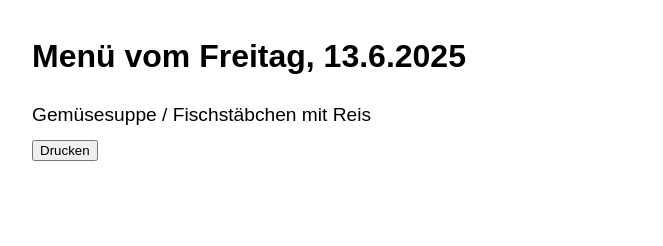
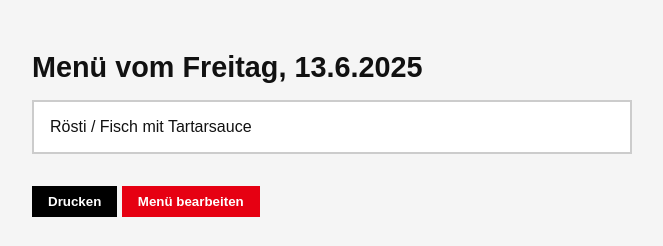
Before and after one commit to IsoMerkli/Z109-Menu, a plain HTML site: page index.html in a window 1280 px wide. Shown: the top 246 px of the page, without its empty margins (308-971 px from the left). Drawn offline with Linux system fonts and the light colour scheme.

Commit message:
Update index.html

```diff
--- a/index.html
+++ b/index.html
@@ -1,34 +1,96 @@
 <!DOCTYPE html>
-<html>
+<html lang="de">
 <head>
-  <meta charset="utf-8">
-  <title>Wochenmenü Z109</title>
+  <meta charset="UTF-8">
+  <title>Z109 Tagesmenü</title>
+  <meta name="viewport" content="width=device-width, initial-scale=1.0">
   <style>
-    body { font-family: sans-serif; max-width: 600px; margin: 2em auto; line-height: 1.5; }
-    .print-btn { margin: 10px 0; }
+    :root {
+      --font-main: 'IBM Plex Sans', sans-serif;
+      --bg: #f5f5f5;
+      --text: #111;
+      --accent: #e60012;
+      --gray: #ccc;
+    }
+    body {
+      font-family: var(--font-main);
+      margin: 0;
+      padding: 2rem;
+      background: var(--bg);
+      color: var(--text);
+      max-width: 600px;
+      margin-inline: auto;
+    }
+    h1 {
+      font-size: 1.8rem;
+      margin-bottom: 0.2rem;
+    }
+    h2 {
+      font-size: 1.3rem;
+      color: var(--accent);
+      margin-top: 2rem;
+    }
+    .menu-box {
+      padding: 1rem;
+      background: white;
+      border: 2px solid var(--gray);
+      margin-top: 1rem;
+    }
+    .edit-btn {
+      margin-top: 2rem;
+      background: var(--accent);
+      color: white;
+      padding: 0.5rem 1rem;
+      border: none;
+      cursor: pointer;
+      font-weight: bold;
+    }
+    .print-btn {
+      margin-top: 1rem;
+      background: black;
+      color: white;
+      padding: 0.5rem 1rem;
+      border: none;
+      cursor: pointer;
+      font-weight: bold;
+    }
+    iframe {
+      margin-top: 2rem;
+      width: 100%;
+      height: 500px;
+      border: none;
+    }
     @media print {
-      .print-btn { display: none; }
+      .edit-btn, .print-btn, iframe {
+        display: none;
+      }
     }
   </style>
 </head>
 <body>
   <h1>Menü vom <span id="heute"></span></h1>
-  <div id="menü" style="font-size: 1.2em;"></div>
+  <div class="menu-box" id="tagesmenu"></div>
+
   <button class="print-btn" onclick="window.print()">Drucken</button>
+  <button class="edit-btn" onclick="location.href='editor.html'">Menü bearbeiten</button>
+
+  <iframe src="wochenmenu.pdf"></iframe>
 
   <script>
-    const menüs = {
-      "Montag": "Veganes Curry / Geschnetzeltes mit Spätzli",
-      "Dienstag": "Pasta Napoli / Hacktätschli mit Kartoffelpüree",
-      "Mittwoch": "Gemüsewähe / Cordon Bleu mit Pommes",
-      "Donnerstag": "Kichererbseneintopf / Spaghetti Carbonara",
-      "Freitag": "Gemüsesuppe / Fischstäbchen mit Reis"
+    const menus = JSON.parse(localStorage.getItem('wochenmenue')) || {
+      Montag: 'Gemüsecurry / Poulet mit Reis',
+      Dienstag: 'Pasta Napoli / Hackbällchen',
+      Mittwoch: 'Wähe / Cordon Bleu mit Pommes',
+      Donnerstag: 'Eintopf / Spaghetti Bolognese',
+      Freitag: 'Rösti / Fisch mit Tartarsauce'
     };
-    const tage = ["Sonntag", "Montag", "Dienstag", "Mittwoch", "Donnerstag", "Freitag", "Samstag"];
+
+    const tage = ['Sonntag', 'Montag', 'Dienstag', 'Mittwoch', 'Donnerstag', 'Freitag', 'Samstag'];
     const heute = new Date();
     const tag = tage[heute.getDay()];
-    document.getElementById("heute").innerText = `${tag}, ${heute.toLocaleDateString('de-CH')}`;
-    document.getElementById("menü").innerText = menüs[tag] || "Kein Menü für heute.";
+
+    document.getElementById('heute').innerText = tag + ', ' + heute.toLocaleDateString('de-CH');
+    document.getElementById('tagesmenu').innerText = menus[tag] || 'Kein Menü für heute.';
   </script>
 </body>
 </html>
```
